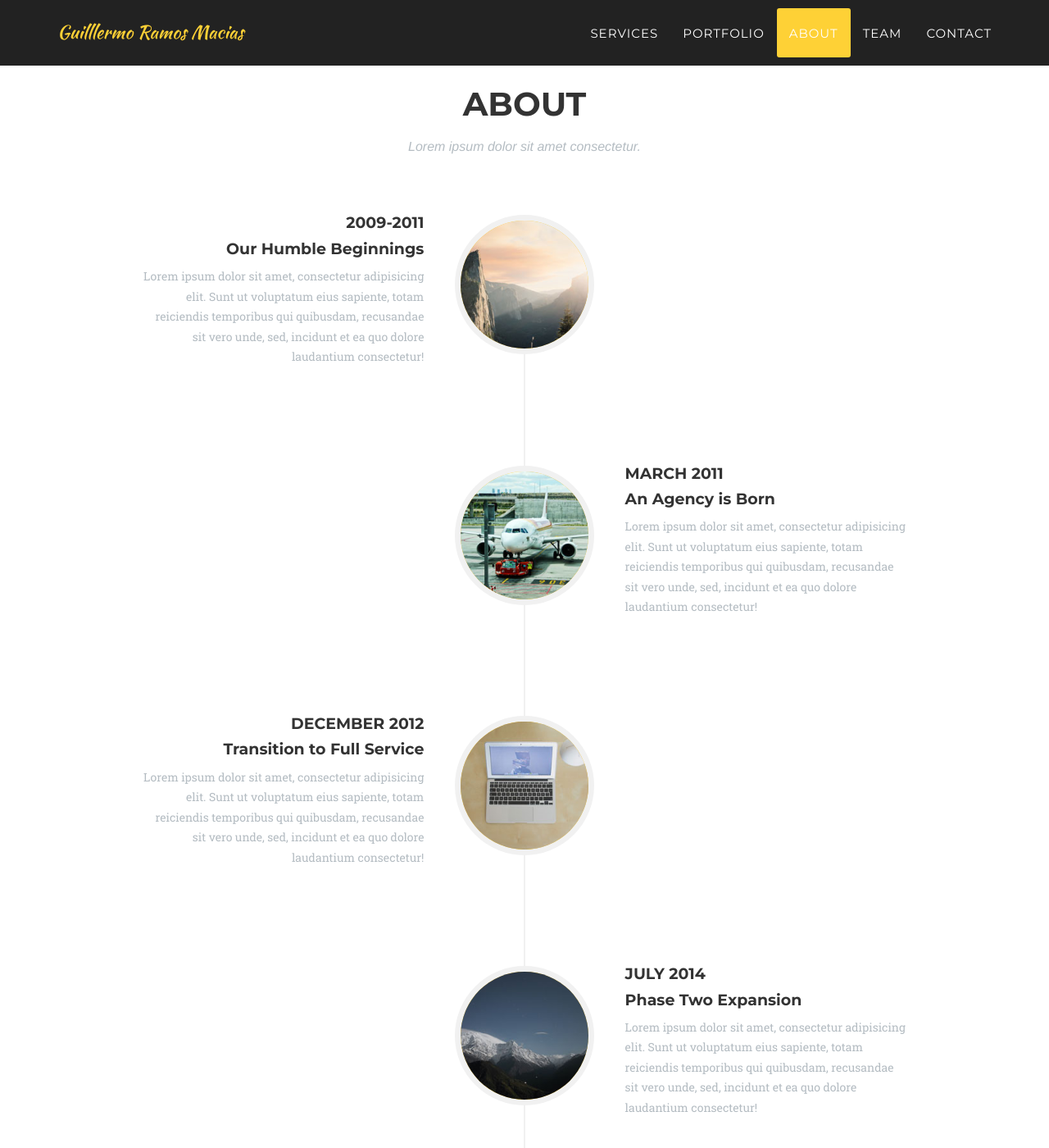
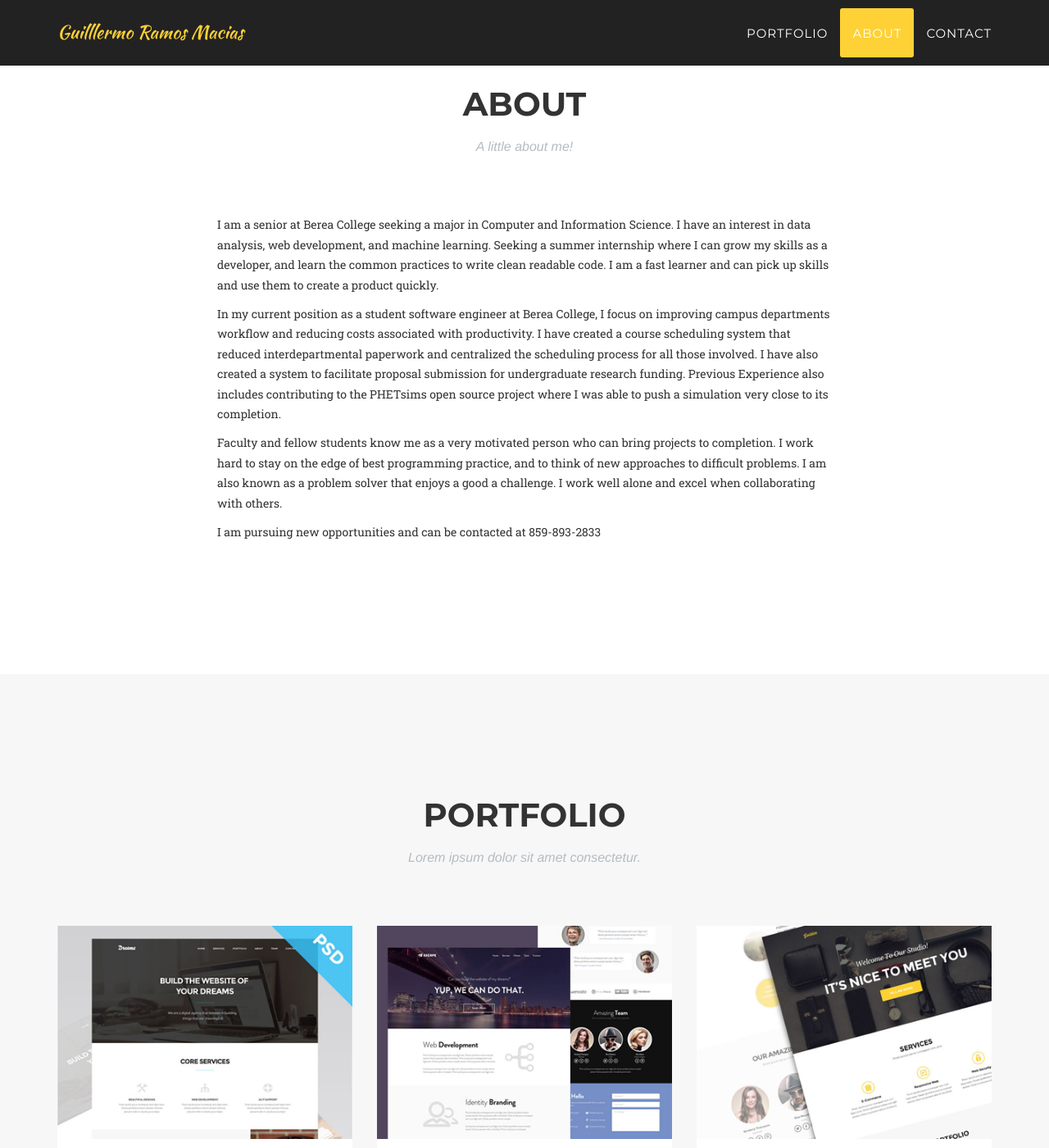
Before and after one commit to memo330179/memo330179.github.io, a Jekyll site: the page built from index.html, in a window 1280 px wide and 1400 px high, scrolled down 803 px. Shown: the whole window at 82% size. Built offline with Jekyll 4.4.1, drawn with Linux system fonts in a browser that asks for light colours; some web fonts are replaced; some of the changed text lies outside the part shown.

Commit message:
add about page

```diff
--- a/_includes/about.html
+++ b/_includes/about.html
@@ -4,76 +4,31 @@
             <div class="row">
                 <div class="col-lg-12 text-center">
                     <h2 class="section-heading">About</h2>
-                    <h3 class="section-subheading text-muted">Lorem ipsum dolor sit amet consectetur.</h3>
+                    <h3 class="section-subheading text-muted">A little about me!</h3>
                 </div>
             </div>
             <div class="row">
-                <div class="col-lg-12">
-                    <ul class="timeline">
-                        <li>
-                            <div class="timeline-image">
-                                <img class="img-circle img-responsive" src="img/about/1.jpg" alt="">
-                            </div>
-                            <div class="timeline-panel">
-                                <div class="timeline-heading">
-                                    <h4>2009-2011</h4>
-                                    <h4 class="subheading">Our Humble Beginnings</h4>
-                                </div>
-                                <div class="timeline-body">
-                                    <p class="text-muted">Lorem ipsum dolor sit amet, consectetur adipisicing elit. Sunt ut voluptatum eius sapiente, totam reiciendis temporibus qui quibusdam, recusandae sit vero unde, sed, incidunt et ea quo dolore laudantium consectetur!</p>
-                                </div>
-                            </div>
-                        </li>
-                        <li class="timeline-inverted">
-                            <div class="timeline-image">
-                                <img class="img-circle img-responsive" src="img/about/2.jpg" alt="">
-                            </div>
-                            <div class="timeline-panel">
-                                <div class="timeline-heading">
-                                    <h4>March 2011</h4>
-                                    <h4 class="subheading">An Agency is Born</h4>
-                                </div>
-                                <div class="timeline-body">
-                                    <p class="text-muted">Lorem ipsum dolor sit amet, consectetur adipisicing elit. Sunt ut voluptatum eius sapiente, totam reiciendis temporibus qui quibusdam, recusandae sit vero unde, sed, incidunt et ea quo dolore laudantium consectetur!</p>
-                                </div>
-                            </div>
-                        </li>
-                        <li>
-                            <div class="timeline-image">
-                                <img class="img-circle img-responsive" src="img/about/3.jpg" alt="">
-                            </div>
-                            <div class="timeline-panel">
-                                <div class="timeline-heading">
-                                    <h4>December 2012</h4>
-                                    <h4 class="subheading">Transition to Full Service</h4>
-                                </div>
-                                <div class="timeline-body">
-                                    <p class="text-muted">Lorem ipsum dolor sit amet, consectetur adipisicing elit. Sunt ut voluptatum eius sapiente, totam reiciendis temporibus qui quibusdam, recusandae sit vero unde, sed, incidunt et ea quo dolore laudantium consectetur!</p>
-                                </div>
-                            </div>
-                        </li>
-                        <li class="timeline-inverted">
-                            <div class="timeline-image">
-                                <img class="img-circle img-responsive" src="img/about/4.jpg" alt="">
-                            </div>
-                            <div class="timeline-panel">
-                                <div class="timeline-heading">
-                                    <h4>July 2014</h4>
-                                    <h4 class="subheading">Phase Two Expansion</h4>
-                                </div>
-                                <div class="timeline-body">
-                                    <p class="text-muted">Lorem ipsum dolor sit amet, consectetur adipisicing elit. Sunt ut voluptatum eius sapiente, totam reiciendis temporibus qui quibusdam, recusandae sit vero unde, sed, incidunt et ea quo dolore laudantium consectetur!</p>
-                                </div>
-                            </div>
-                        </li>
-                        <li class="timeline-inverted">
-                            <div class="timeline-image">
-                                <h4>Be Part
-                                    <br>Of Our
-                                    <br>Story!</h4>
-                            </div>
-                        </li>
-                    </ul>
+                  <div class="col-lg-offset-2 col-lg-8 aboutParagraph">
+                  <p>
+                    I am a senior at Berea College seeking a major in Computer and Information Science.
+                    I have an interest in data analysis, web development, and machine learning.
+                    Seeking a summer internship where I can grow my skills as a developer, and learn the common practices to write clean readable code.
+                    I am a fast learner and can pick up skills and use them to create a product quickly.
+                  </p>
+                  <p>
+
+                  In my current position as a student software engineer at Berea College, I focus on improving campus departments workflow and reducing costs associated with productivity.
+                  I have created a course scheduling system that reduced interdepartmental paperwork and centralized the scheduling process for all those involved.
+                  I have also created a system to facilitate proposal submission for undergraduate research funding. Previous Experience also includes contributing to the PHETsims open source project where I was able to push a simulation very close to its completion.
+                </p>
+                <p>
+                  Faculty and fellow students know me as a very motivated person who can bring projects to completion.
+                  I work hard to stay on the edge of best programming practice, and to think of new approaches to difficult problems.
+                  I am also known as a problem solver that enjoys a good a challenge. I work well alone and excel when collaborating with others.
+                </p>
+                <p>
+                  I am pursuing new opportunities and can be contacted at 859-893-2833
+                </p>
                 </div>
             </div>
         </div>
--- a/_includes/header.html
+++ b/_includes/header.html
@@ -19,16 +19,10 @@
                         <a href="#page-top"></a>
                     </li>
                     <li>
-                        <a class="page-scroll" href="#services">Services</a>
-                    </li>
-                    <li>
                         <a class="page-scroll" href="#portfolio">Portfolio</a>
                     </li>
                     <li>
                         <a class="page-scroll" href="#about">About</a>
-                    </li>
-                    <li>
-                        <a class="page-scroll" href="#team">Team</a>
                     </li>
                     <li>
                         <a class="page-scroll" href="#contact">Contact</a>
@@ -44,9 +38,9 @@
     <header>
         <div class="container">
             <div class="intro-text">
-                <div class="intro-lead-in">Welcome To Our Studio!</div>
+                <div class="intro-lead-in">Welcome To My Site!</div>
                 <div class="intro-heading">It's Nice To Meet You</div>
-                <a href="#services" class="page-scroll btn btn-xl">Tell Me More</a>
+                <a href="#about" class="page-scroll btn btn-xl">Tell Me More</a>
             </div>
         </div>
     </header>
```
